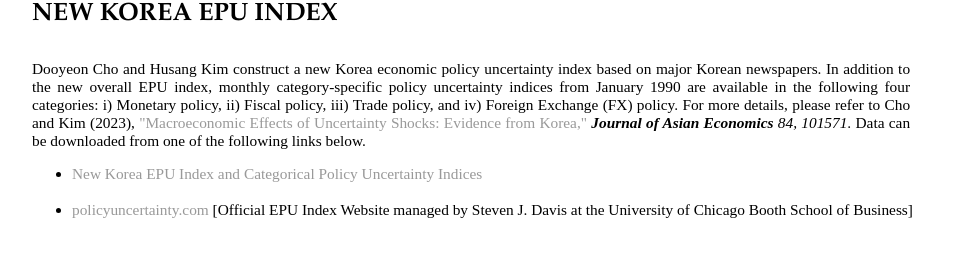
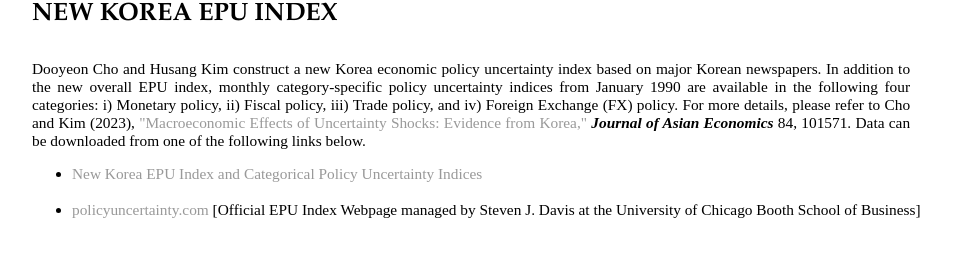
Before and after one commit to dooyeoncho/dooyeoncho.github.io, a Jekyll site: the page built from pages/new_korean_epu_index.html, in a window 1280 px wide. Shown: the part 146-403 px from the top of the page, without its empty margins (160-1119 px from the left). Built offline with Jekyll 4.4.1, drawn with Linux system fonts in a browser that asks for light colours.

Commit message:
Update new_korean_epu_index.html

```diff
--- a/pages/new_korean_epu_index.html
+++ b/pages/new_korean_epu_index.html
@@ -22,9 +22,9 @@
 <div>
 			<div><span>Dooyeon Cho and Husang Kim construct a new Korea economic policy uncertainty index based on major Korean newspapers. In addition to the new overall EPU index, monthly
         category-specific policy uncertainty indices from January 1990 are available in the following four categories: i) Monetary policy, ii) Fiscal policy,
-        iii) Trade policy, and iv) Foreign Exchange (FX) policy. For more details, please refer to Cho and Kim (2023), <a href="https://www.sciencedirect.com/science/article/pii/S1049007822001270">"Macroeconomic Effects of Uncertainty Shocks: Evidence from Korea," </a> <em property="italic"><b>Journal of Asian Economics</b> 84, 101571</em>. Data can be downloaded from one of the following links below.</span> &nbsp;
+        iii) Trade policy, and iv) Foreign Exchange (FX) policy. For more details, please refer to Cho and Kim (2023), <a href="https://www.sciencedirect.com/science/article/pii/S1049007822001270">"Macroeconomic Effects of Uncertainty Shocks: Evidence from Korea," </a> <em property="italic"><b>Journal of Asian Economics</b></em> 84, 101571. Data can be downloaded from one of the following links below.</span> &nbsp;
 		<ul>
 			<li><a href="https://sites.google.com/view/korea-epu">New Korea EPU Index and Categorical Policy Uncertainty Indices </a></li> &nbsp;
-		        <li><a href="https://www.policyuncertainty.com/korea_chokim.html">policyuncertainty.com </a>[Official EPU Index Website managed by Steven J. Davis at the University of Chicago Booth School of Business]</li>
+		        <li><a href="https://www.policyuncertainty.com/korea_chokim.html">policyuncertainty.com </a>[Official EPU Index Webpage managed by Steven J. Davis at the University of Chicago Booth School of Business]</li>
 		</ul>
 </div>&nbsp;&nbsp;&nbsp;&nbsp;&nbsp;&nbsp;
```
